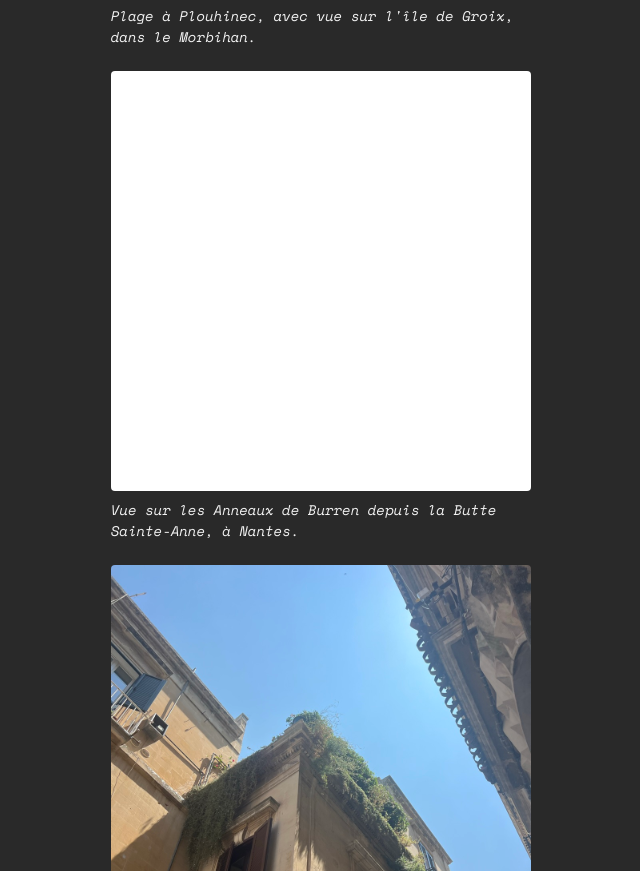
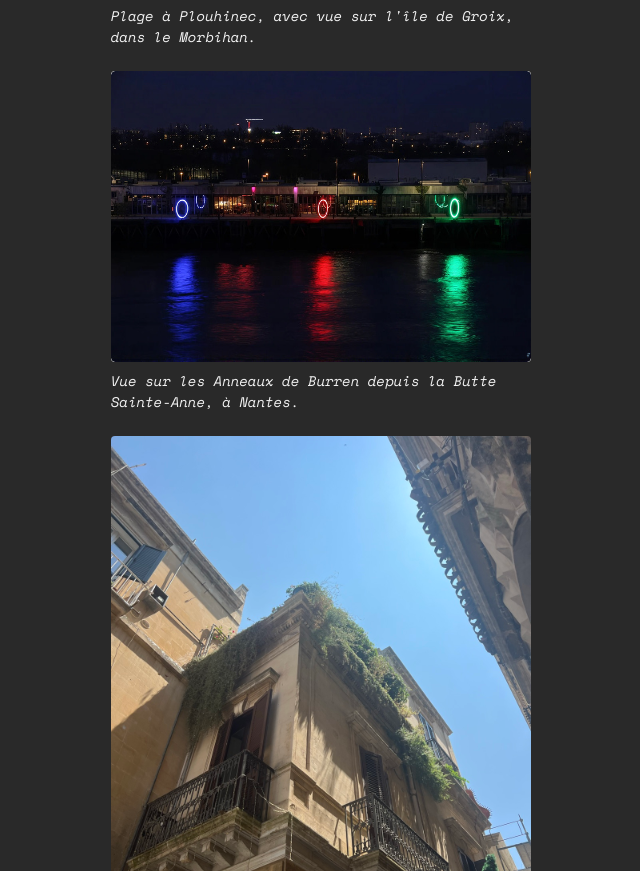
Before and after one commit to LuluFreeDesign/portfolio_lucasjouinfreelance, a plain HTML site: page fr/index.html in a window 1280 px wide. Shown: the part 3103-3974 px from the top of the page, without its empty margins (319-959 px from the left). Drawn offline with nearby package versions, Linux system fonts and the light colour scheme.

Commit message:
feat: ajoute la photo des Anneaux de Buren
Remplace le dernier placeholder de la section « Pour qui je vote ? » par la
photo (nocturne, quai + reflets), avec légende au clic. Les 3 lieux sont
désormais illustrés (FR + EN).

Co-Authored-By: Claude Opus 4.8 <noreply@anthropic.com>

```diff
--- a/fr/index.html
+++ b/fr/index.html
@@ -271,7 +271,7 @@
       </figure>
 
       <figure class="photo-caption">
-        <div class="photo-placeholder" role="img" aria-label="Vue sur les Anneaux de Burren à Nantes (photo à venir)"></div>
+        <img src="../assets/lieux/anneaux-buren.jpg" alt="Vue sur les Anneaux de Burren depuis la Butte Sainte-Anne, à Nantes" class="exp-img" data-caption="Vue sur les Anneaux de Burren depuis la Butte Sainte-Anne, à Nantes.">
         <figcaption>Vue sur les Anneaux de Burren depuis la Butte Sainte-Anne, à Nantes.</figcaption>
       </figure>
 
```
Also changed, not shown: en/index.html (+1 -1 lines), assets/lieux/anneaux-buren.jpg (added).
